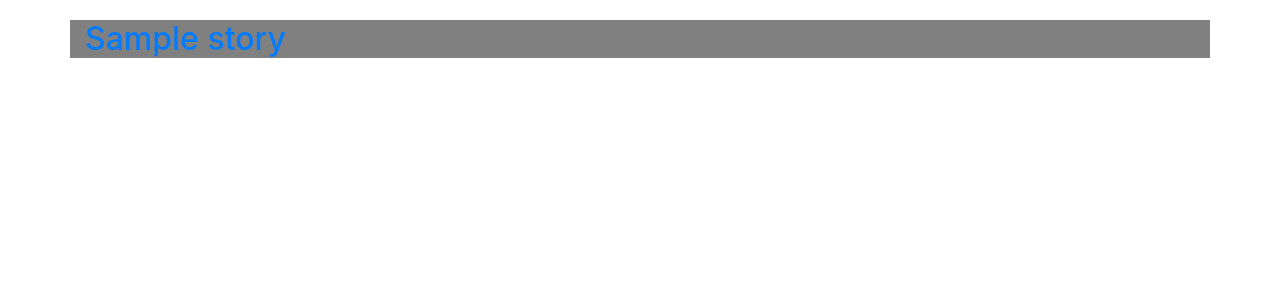
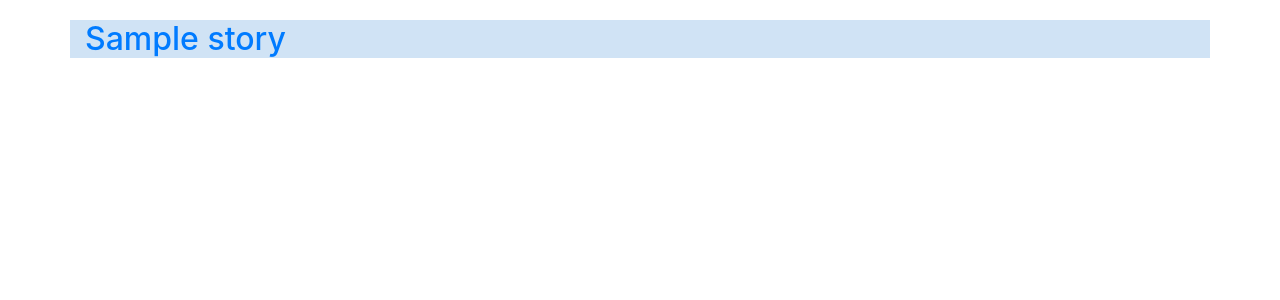
Before and after one commit to anees-patwa/NewsSite, a PHP site: page /home.php in a window 1280 px wide. Shown: the part 56-356 px from the top of the page. Run offline with PHP 8.4, Linux system fonts and the light colour scheme; tables that the repository leaves empty or names only in its code hold one stand-in row (values such as "Sample post").

Commit message:
finished styling

```diff
--- a/home.php
+++ b/home.php
@@ -15,7 +15,7 @@
     ?>
   </head>
   <body>
-  <div class="container" style="background-color: gray; margin-top: 20px;">
+  <div class="container" style="background-color: #D0E3F5; margin-top: 20px;">
        <?php
             require("dataBaseAnees.php");
             $stmt = $mysqli->prepare("select title, content, link from stories");
```
